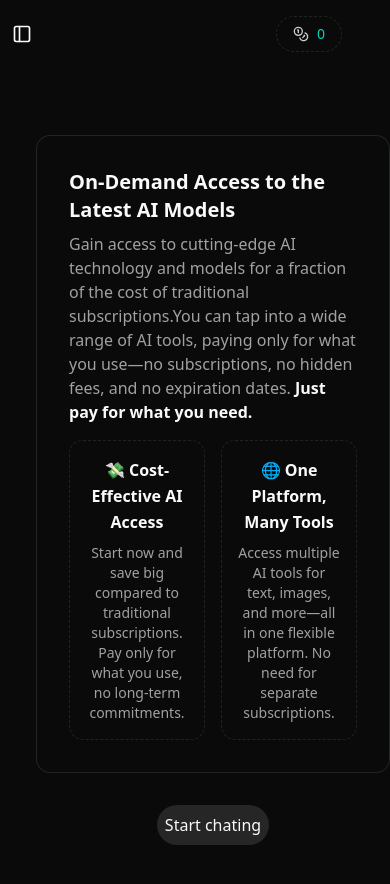
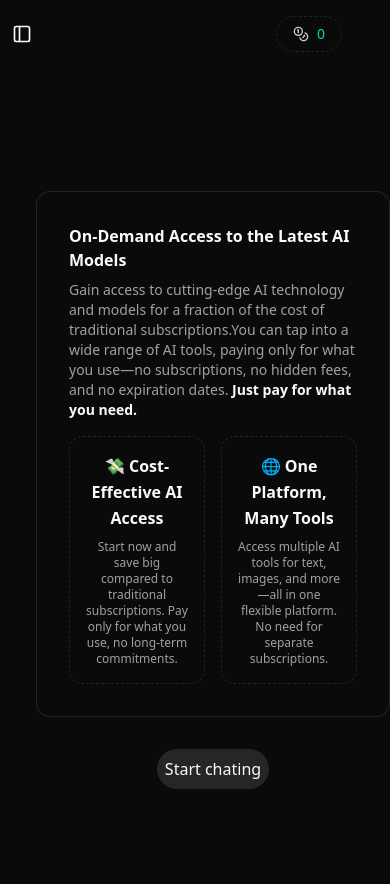
Before and after one commit to MahfujulSagor/ConvoVerse, a Next.js app: page /dashboard in a window 390 px wide. Shown: the top 884 px of the page. Built offline with nearby package versions, Linux system fonts and the light colour scheme; no server answers.

Commit message:
Update onboarding.js

```diff
--- a/components/onboarding.js
+++ b/components/onboarding.js
@@ -24,10 +24,10 @@ const Onboarding = () => {
       ref={onboardingRef}
       className="relative overflow-hidden cursor-default w-full rounded-xl bg-background max-w-[760px] mx-auto border p-8"
     >
-      <p className="text-xl font-bold">
+      <p className="md:text-xl text-base font-bold">
         On-Demand Access to the Latest AI Models
       </p>
-      <p className="text-muted-foreground mt-2">
+      <p className="md:text-base text-sm text-muted-foreground mt-2">
         Gain access to cutting-edge AI technology and models for a fraction of
         the cost of traditional subscriptions.You can tap into a wide range of
         AI tools, paying only for what you use—no subscriptions, no hidden fees,
@@ -39,7 +39,7 @@ const Onboarding = () => {
           <p className="flex flex-row justify-center gap-4 items-center font-bold">
             💸 Cost-Effective AI Access
           </p>
-          <p className="text-sm text-muted-foreground">
+          <p className="sm:text-sm text-xs text-muted-foreground">
             Start now and save big compared to traditional subscriptions. Pay
             only for what you use, no long-term commitments.
           </p>
@@ -49,7 +49,7 @@ const Onboarding = () => {
           <p className="flex flex-row justify-center gap-4 items-center font-bold">
             🌐 One Platform, Many Tools
           </p>
-          <p className="text-sm text-muted-foreground">
+          <p className="sm:text-sm text-xs text-muted-foreground">
             Access multiple AI tools for text, images, and more—all in one
             flexible platform. No need for separate subscriptions.
           </p>
```
